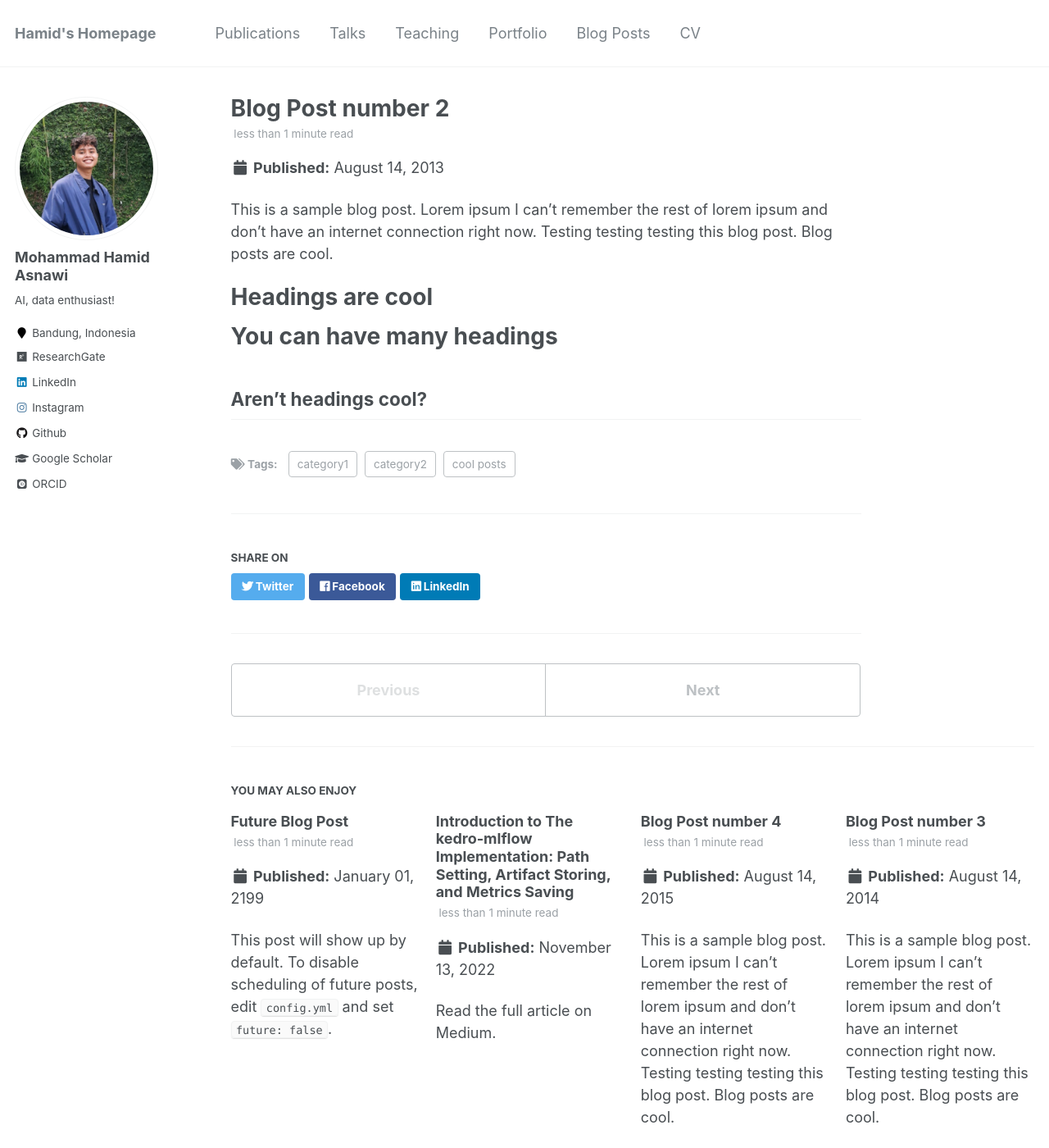
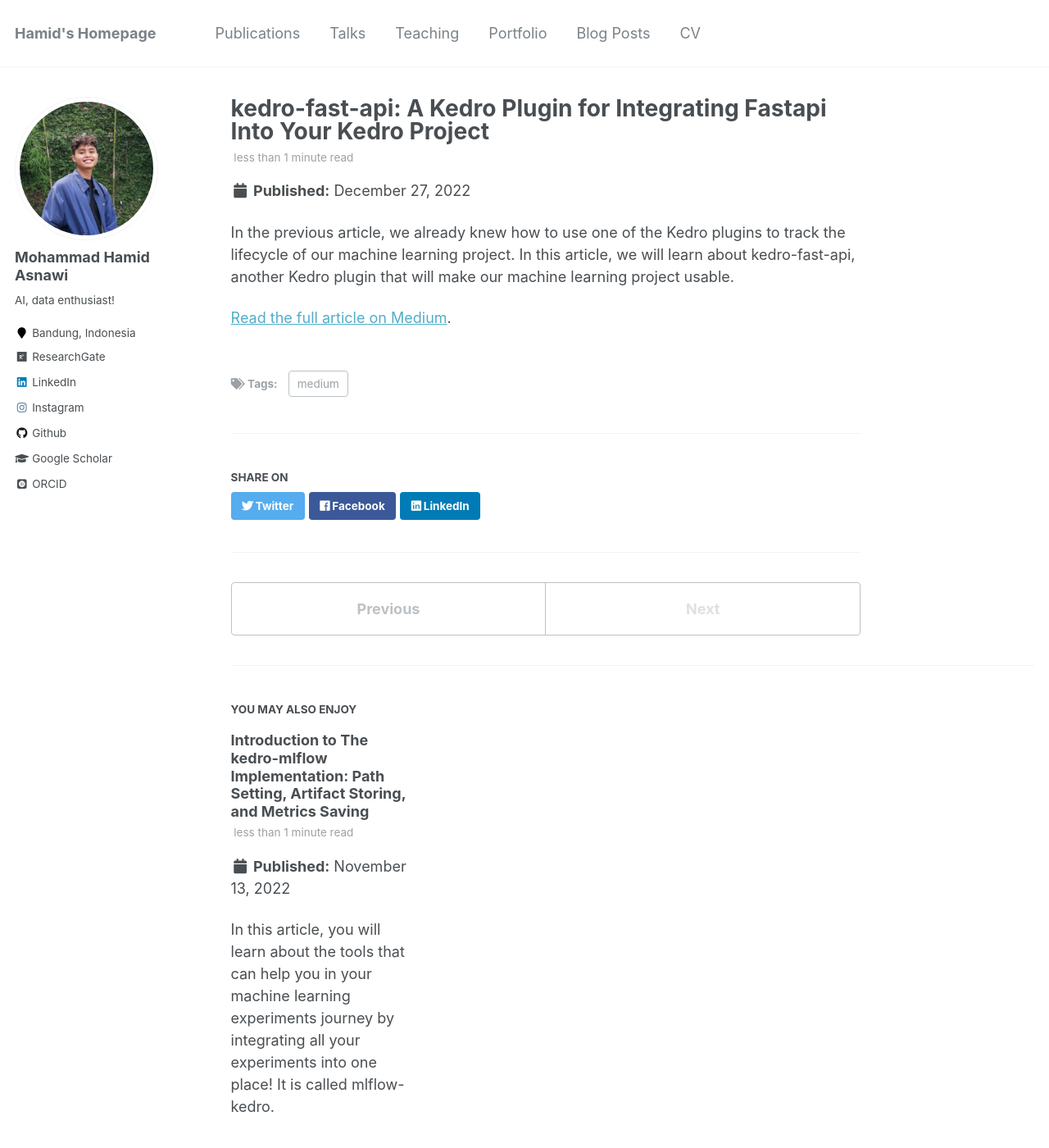
Before and after one commit to mhamidasn/mhamidasn.github.io, a Jekyll site: the page built from _posts/2013-08-14-blog-post-2.md, in a window 1280 px wide and 1400 px high. Shown: the whole window at 82% size. Built offline with Jekyll 4.4.1, drawn with Linux system fonts in a browser that asks for light colours; some web fonts are replaced.

Commit message:
blog post

```diff
--- a/_posts/2013-08-14-blog-post-2.md
+++ b/_posts/2013-08-14-blog-post-2.md
@@ -1,20 +1,11 @@
 ---
-title: 'Blog Post number 2'
-date: 2013-08-14
-permalink: /posts/2013/08/blog-post-2/
+title: 'kedro-fast-api: A Kedro Plugin for Integrating Fastapi Into Your Kedro Project'
+date: 2022-12-27
+permalink: /posts/2022/12/blog-post-2/
 tags:
-  - cool posts
-  - category1
-  - category2
+  - medium
 ---
 
-This is a sample blog post. Lorem ipsum I can't remember the rest of lorem ipsum and don't have an internet connection right now. Testing testing testing this blog post. Blog posts are cool.
+In the previous article, we already knew how to use one of the Kedro plugins to track the lifecycle of our machine learning project. In this article, we will learn about kedro-fast-api, another Kedro plugin that will make our machine learning project usable.
 
-Headings are cool
-======
-
-You can have many headings
-======
-
-Aren't headings cool?
-------
+[Read the full article on Medium](https://mhamidasn.medium.com/kedro-fast-api-a-kedro-plugin-for-integrating-fastapi-into-your-kedro-project-4122b87292a6).
--- a/_posts/2014-08-14-blog-post-3.md
+++ /dev/null
@@ -1,20 +0,0 @@
----
-title: 'Blog Post number 3'
-date: 2014-08-14
-permalink: /posts/2014/08/blog-post-3/
-tags:
-  - cool posts
-  - category1
-  - category2
----
-
-This is a sample blog post. Lorem ipsum I can't remember the rest of lorem ipsum and don't have an internet connection right now. Testing testing testing this blog post. Blog posts are cool.
-
-Headings are cool
-======
-
-You can have many headings
-======
-
-Aren't headings cool?
-------
--- a/_posts/2199-01-01-future-post.md
+++ /dev/null
@@ -1,11 +0,0 @@
----
-title: 'Future Blog Post'
-date: 2199-01-01
-permalink: /posts/2012/08/blog-post-4/
-tags:
-  - cool posts
-  - category1
-  - category2
----
-
-This post will show up by default. To disable scheduling of future posts, edit `config.yml` and set `future: false`.
```
Also changed, not shown: _posts/2015-08-14-blog-post-4.md (deleted, +0 -20 lines), _posts/2022-11-13-blog-post-1.md (+2 -2 lines).
